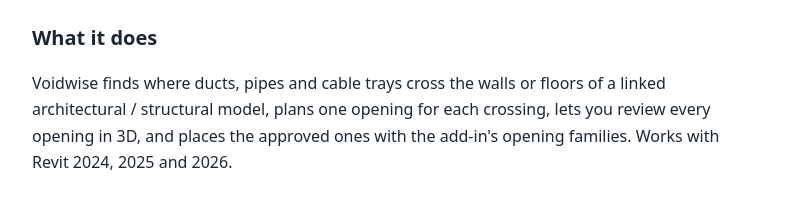
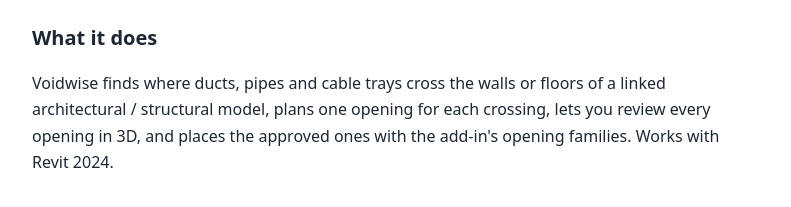
Before and after one commit to elboselyibraheim/VoidWise, a plain HTML site: page index.html in a window 1280 px wide. Shown: the part 162-369 px from the top of the page, without its empty margins (244-1035 px from the left). Drawn offline with Linux system fonts and the light colour scheme.

Commit message:
Add files via upload

```diff
--- a/index.html
+++ b/index.html
@@ -10,7 +10,7 @@ p,li{color:var(--fg)}.mut{color:var(--mut)}a{color:var(--acc)}nav{margin:14px 0
 <nav><a href="index.html">Help</a><a href="terms.html">Terms of use</a><a href="privacy.html">Privacy policy</a></nav>
 
 <h2>What it does</h2>
-<p>Voidwise finds where ducts, pipes and cable trays cross the walls or floors of a linked architectural / structural model, plans one opening for each crossing, lets you review every opening in 3D, and places the approved ones with the add-in's opening families. Works with Revit 2024, 2025 and 2026.</p>
+<p>Voidwise finds where ducts, pipes and cable trays cross the walls or floors of a linked architectural / structural model, plans one opening for each crossing, lets you review every opening in 3D, and places the approved ones with the add-in's opening families. Works with Revit 2024.</p>
 <h2>Where to find it</h2>
 <p>Two places in Revit: the <b>Voidwise</b> tab (Wall Openings, Slab Openings, Update Openings, Export Openings, Import Openings) and the <b>Voidwise</b> panel on the Add-Ins tab (same commands in one menu). Press <b>F1</b> on a button to open this page.</p>
 <h2>Quick start - Wall Openings / Slab Openings</h2>
```
